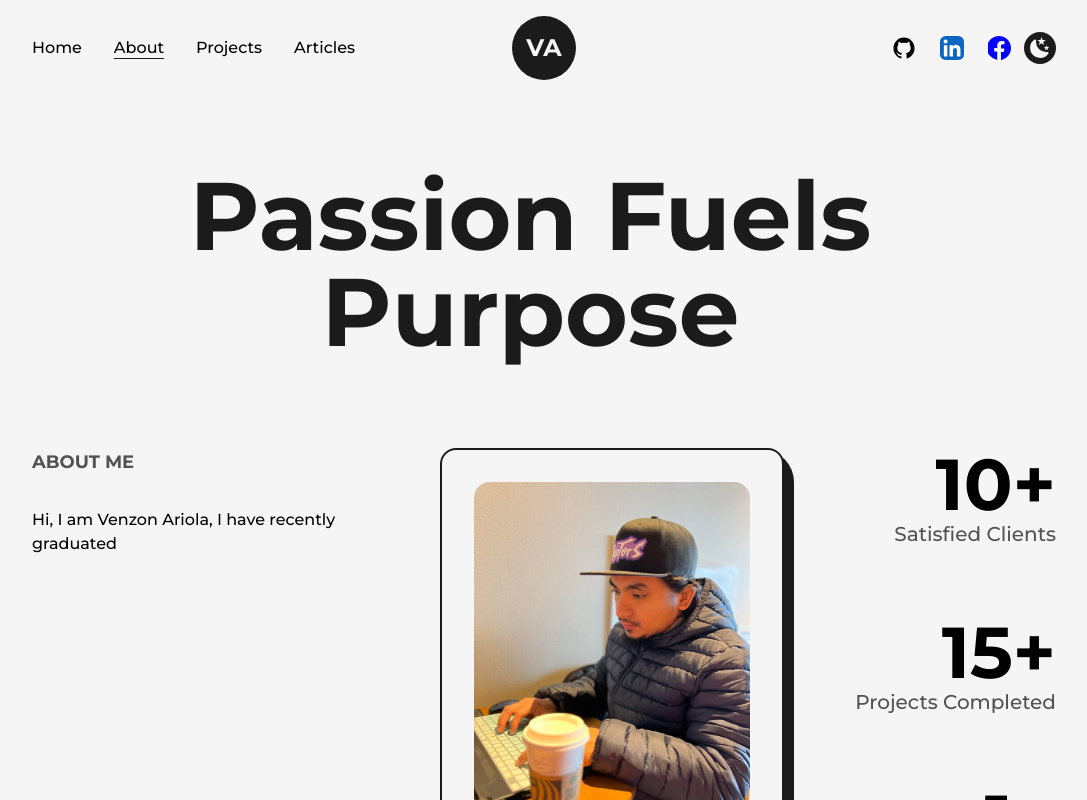
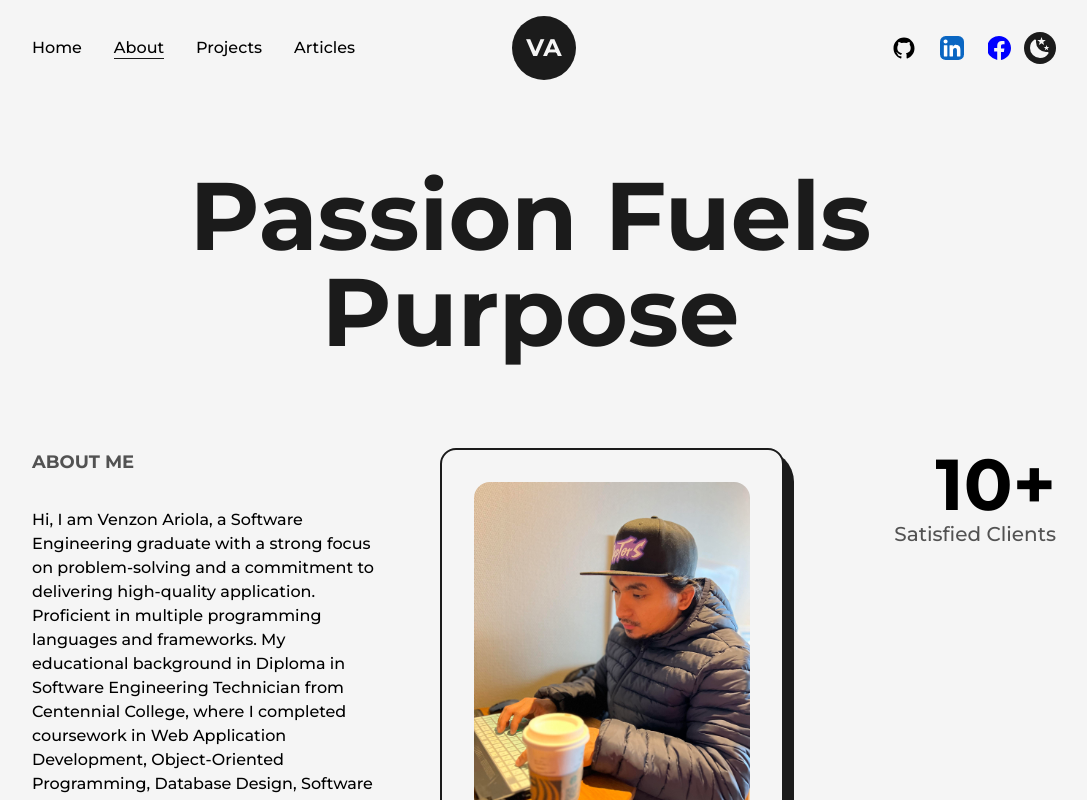
Before and after one commit to MightyBeast89/nextjs-portfolio, a Next.js app: page /about in a window 1280 px wide. Shown: the top 800 px of the page, without its empty margins (96-1183 px from the left). Built offline with nearby package versions, Linux system fonts and the light colour scheme.

Commit message:
updated about

```diff
--- a/src/pages/about.js
+++ b/src/pages/about.js
@@ -53,7 +53,27 @@ const about = () => {
                 About me
               </h2>
               <p className="my-4 font-medium">
-                Hi, I am Venzon Ariola, I have recently graduated
+                Hi, I am Venzon Ariola, a Software Engineering graduate with a
+                strong focus on problem-solving and a commitment to delivering
+                high-quality application. Proficient in multiple programming
+                languages and frameworks. My educational background in Diploma
+                in Software Engineering Technician from Centennial College,
+                where I completed coursework in Web Application Development,
+                Object-Oriented Programming, Database Design, Software QA and
+                Testing, and IT Project Management. During my academic journey,
+                I successfully completed two notable projects. In the "Animal
+                Shelter Matching Web Application," I developed a user-friendly
+                platform utilizing React, Node.js, and MongoDB to match shelter
+                pets with potential adopters based on their preferences and pet
+                characteristics. My leadership role in "Single Tournament
+                Bracketing" involved guiding a team in creating a web
+                application for managing single-elimination tournaments using
+                Node.js, Express, and MongoDB. My technical expertise, coupled
+                with my customer service background, positions me as a dedicated
+                and qualified candidate ready to excel as an entry-level
+                Software Developer. I am eager to contribute my skills and
+                enthusiasm to projects that make a positive impact within a
+                forward-thinking organization.
               </p>
             </div>
 
```
